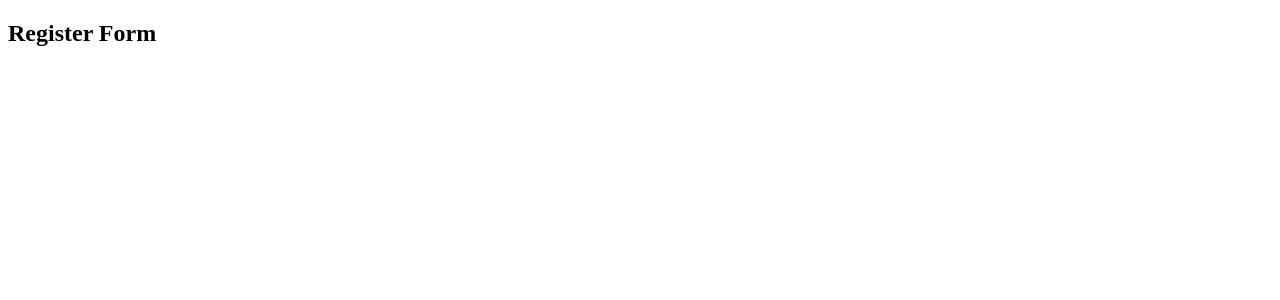
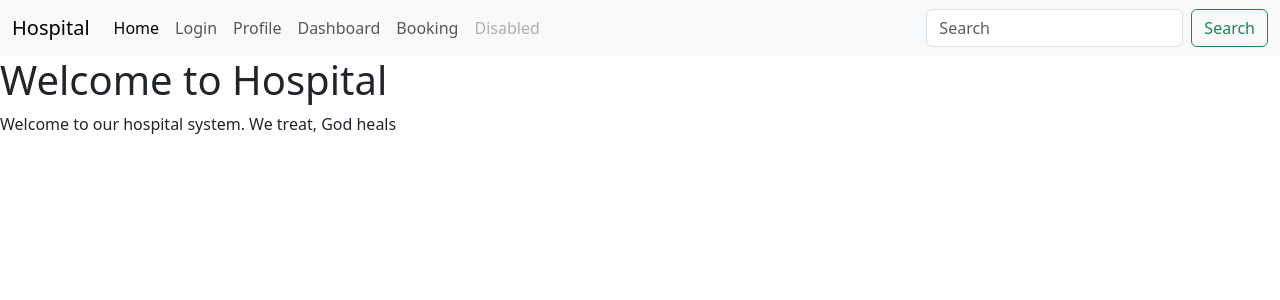
Before and after one commit to Nguthu/Django-Hospital-Project, a Django app: page /patients/index/ in a window 1280 px wide. Before the commit the part shown is almost empty. Shown: the top 300 px of the page. Run offline with Django 5.2, Linux system fonts and the light colour scheme.

Commit message:
Added Jinja templates

```diff
--- /dev/null
+++ b/patients/templates/base.html
@@ -0,0 +1,59 @@
+<!DOCTYPE html>
+<html lang="en">
+
+<head>
+    <meta charset="UTF-8">
+    <meta name="viewport" content="width=device-width, initial-scale=1.0">
+    <title>{% block title %} {% endblock %}</title>
+    <link rel="stylesheet" href="https://cdn.jsdelivr.net/npm/bootstrap@5.3.8/dist/css/bootstrap.min.css">
+</head>
+
+<body>
+    <nav class="navbar navbar-expand-lg bg-body-tertiary">
+        <div class="container-fluid">
+            <a class="navbar-brand" href="#">Hospital</a>
+            <button class="navbar-toggler" type="button" data-bs-toggle="collapse"
+                data-bs-target="#navbarSupportedContent" aria-controls="navbarSupportedContent" aria-expanded="false"
+                aria-label="Toggle navigation">
+                <span class="navbar-toggler-icon"></span>
+            </button>
+            <div class="collapse navbar-collapse" id="navbarSupportedContent">
+                <ul class="navbar-nav me-auto mb-2 mb-lg-0">
+                    <li class="nav-item">
+                        <a class="nav-link active" aria-current="page" href="{% url 'index' %}">Home</a>
+                    </li>
+                    <li class="nav-item">
+                        <a class="nav-link" href="{% url 'login' %}">Login</a>
+                    </li>
+
+                     <li class="nav-item">
+                        <a class="nav-link" href="{% url 'profile' %}">Profile</a>
+                    </li>
+
+                     <li class="nav-item">
+                        <a class="nav-link" href="{% url 'dashboard' %}">Dashboard</a>
+                    </li>
+
+                     <li class="nav-item">
+                        <a class="nav-link" href="{% url 'booking' %}">Booking</a>
+                    </li>
+
+                    <li class="nav-item">
+                        <a class="nav-link disabled" aria-disabled="true">Disabled</a>
+                    </li>
+                </ul>
+                <form class="d-flex" role="search">
+                    <input class="form-control me-2" type="search" placeholder="Search" aria-label="Search" />
+                    <button class="btn btn-outline-success" type="submit">Search</button>
+                </form>
+            </div>
+        </div>
+    </nav>
+
+    {% block content %} {% endblock %}
+
+    <script src="https://cdn.jsdelivr.net/npm/bootstrap@5.3.8/dist/js/bootstrap.bundle.min.js"></script>
+
+</body>
+
+</html>
--- a/patients/templates/index.html
+++ b/patients/templates/index.html
@@ -1,14 +1,9 @@
-<!DOCTYPE html>
-<html lang="en">
-
-<head>
-    <meta charset="UTF-8">
-    <meta name="viewport" content="width=device-width, initial-scale=1.0">
-    <title>Patients Register</title>
-</head>
-
-<body>
-    <h2>Register Form</h2>
-</body>
-
-</html>
+{% extends "base.html" %} {% block title %}home | hospital {% endblock %}
+{% block content %}
+<section class="hero">
+    <h1>Welcome to Hospital</h1>
+    <p>
+        Welcome to our hospital system. We treat, God heals
+    </p>
+</section>
+{% endblock %}
```
Also changed, not shown: patients/templates/booking.html (+1 -11 lines), patients/templates/dashboard.html (+1 -11 lines), patients/templates/login.html (+1 -12 lines), patients/templates/profile.html (+1 -11 lines).
